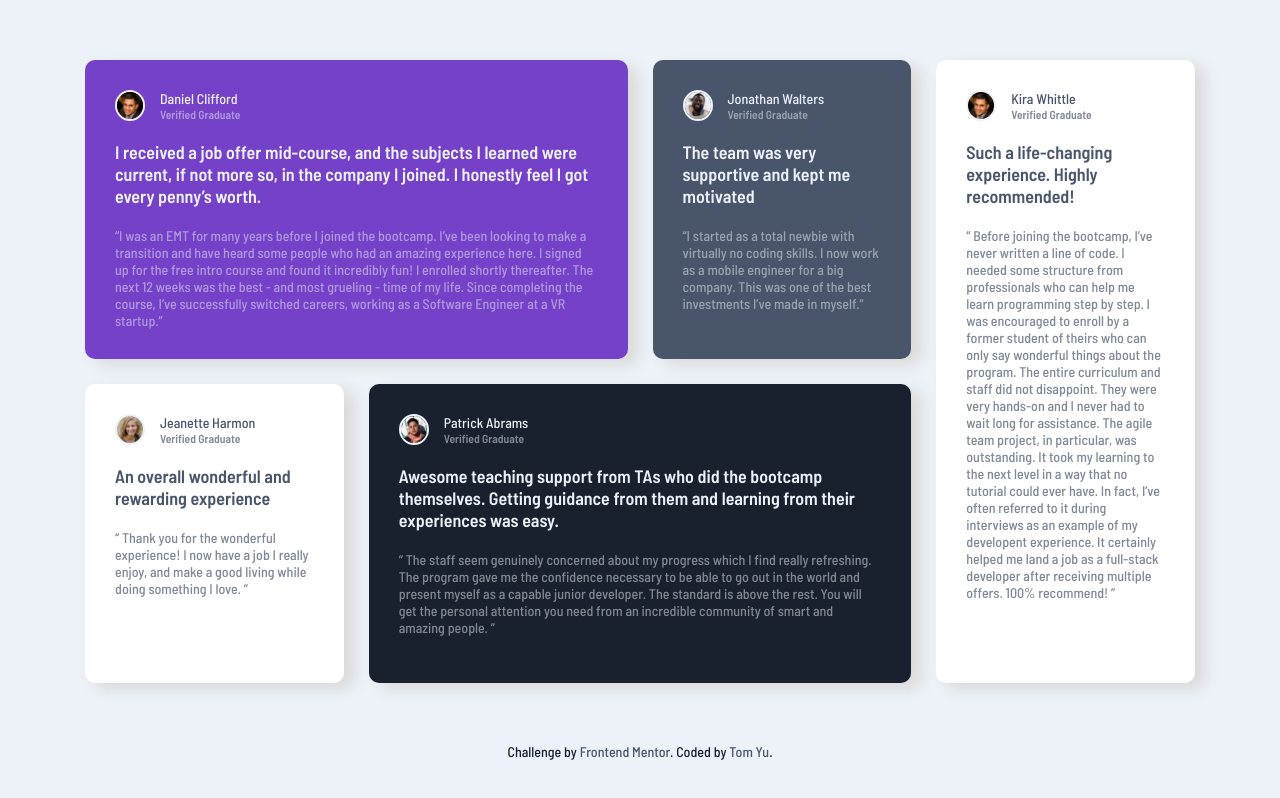
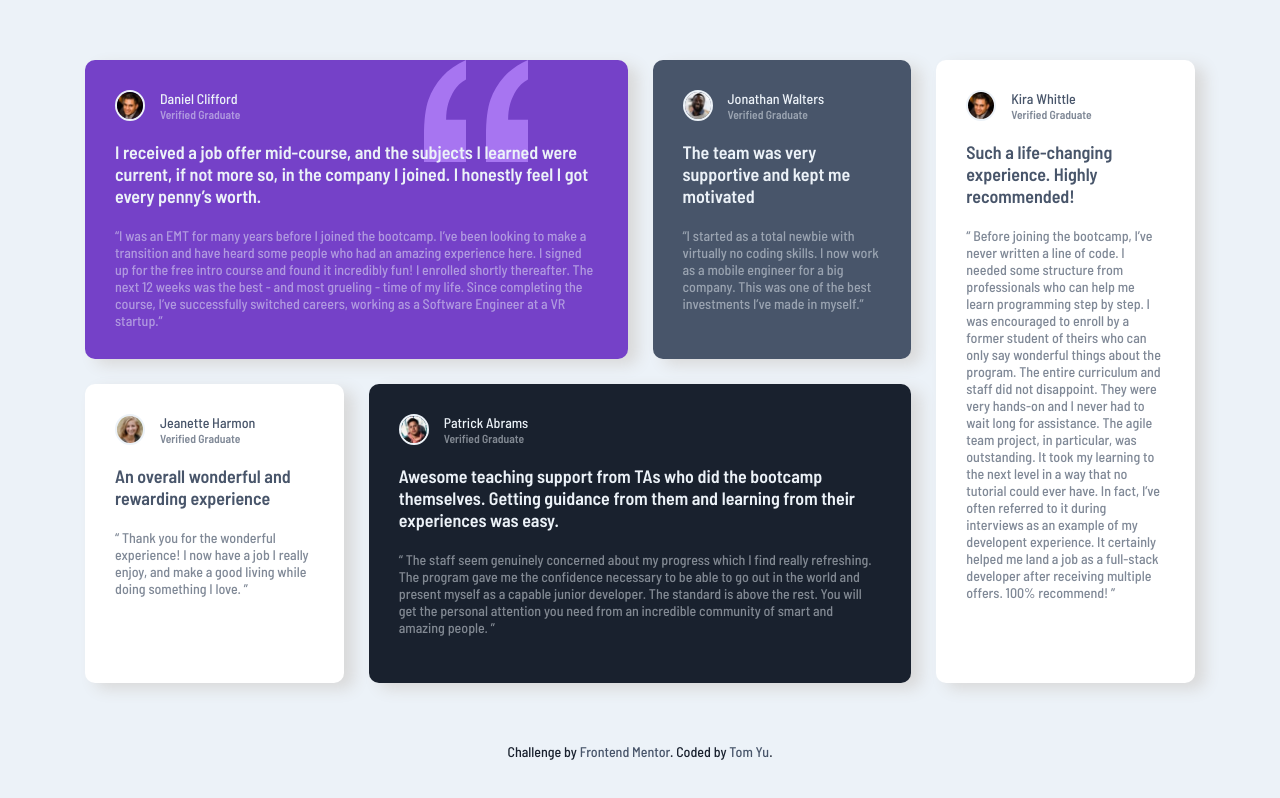
Before and after one commit to thomasdyu/fem-testimonial-grid, a website: page public/index.html in a window 1280 px wide. Drawn offline with Linux system fonts and the light colour scheme.

Commit message:
added quote background to card1

```diff
--- a/public/index.html
+++ b/public/index.html
@@ -17,6 +17,11 @@
 		<div class="container center-page">
 			<div class="card-grid">
 				<div class="card card__1">
+					<img
+						class="quote"
+						src="../src/images/bg-pattern-quotation.svg"
+						alt="backgound quote"
+					/>
 					<div class="card__profile-container">
 						<img src="../src/images/image-daniel.jpg" />
 						<div>
--- a/src/scss/components/_card.scss
+++ b/src/scss/components/_card.scss
@@ -13,10 +13,18 @@
 
 	&__1 {
 		background-color: $moderate-violet;
+		position: relative;
 		grid-column-start: 1;
 		grid-column-end: 3;
 		grid-row-start: 1;
 		grid-row-end: 2;
+
+		.quote {
+			position: absolute;
+			top: -0.05rem;
+			right: 10rem;
+			z-index: 1;
+		}
 	}
 	&__2 {
 		background-color: $very-dark-grayish-blue;
@@ -50,6 +58,7 @@
 	&__profile-container {
 		display: flex;
 		margin-bottom: 2rem;
+		z-index: 11;
 
 		img {
 			border-radius: 50%;
@@ -72,6 +81,7 @@
 		font-size: 1.8rem;
 		font-weight: 600;
 		margin-bottom: 2rem;
+		z-index: 10;
 
 		&--dark {
 			color: $very-dark-grayish-blue;
```
Also changed, not shown: public/css/main.css, public/images/bg-pattern-quotation.svg (deleted), public/images/favicon-32x32.png (deleted), public/images/image-daniel.jpg (deleted), public/images/image-jeanette.jpg (deleted), public/images/image-jonathan.jpg (deleted), public/images/image-kira.jpg (deleted), public/images/image-patrick.jpg (deleted), 1 other file.
